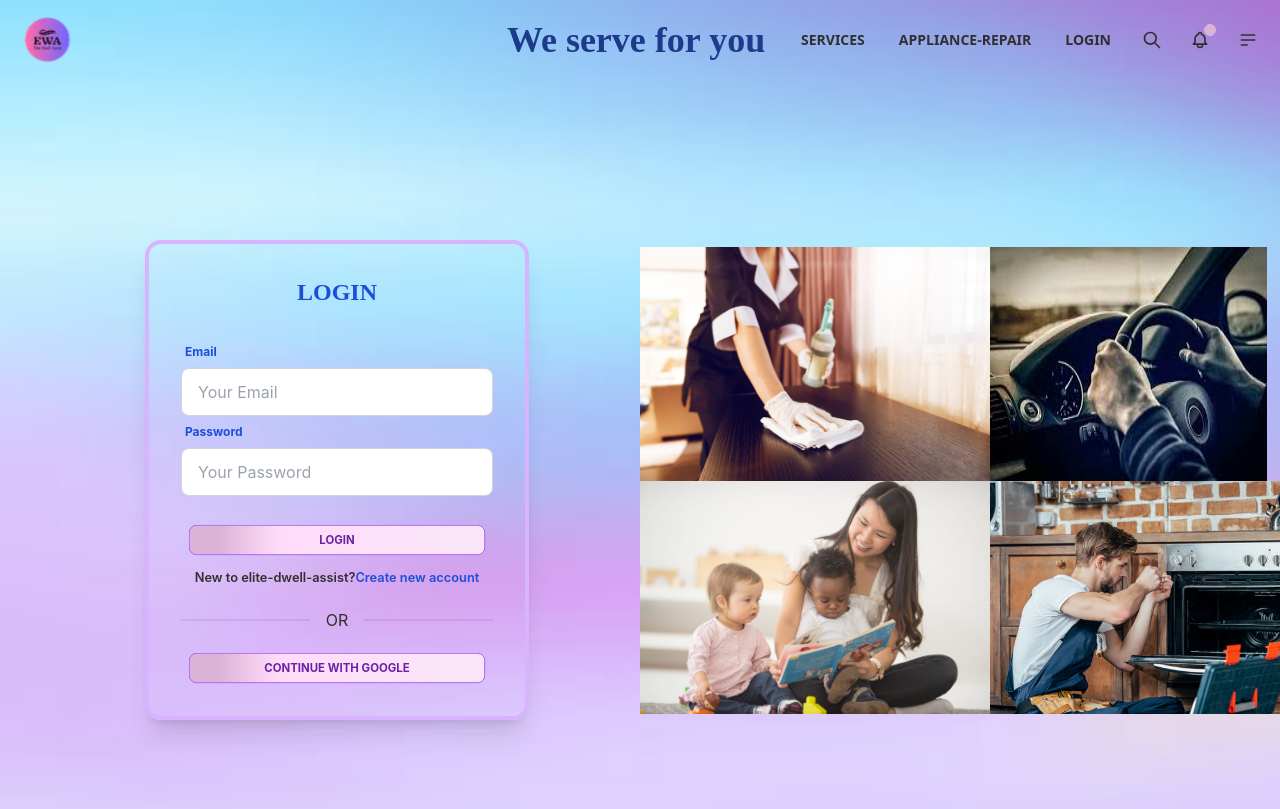
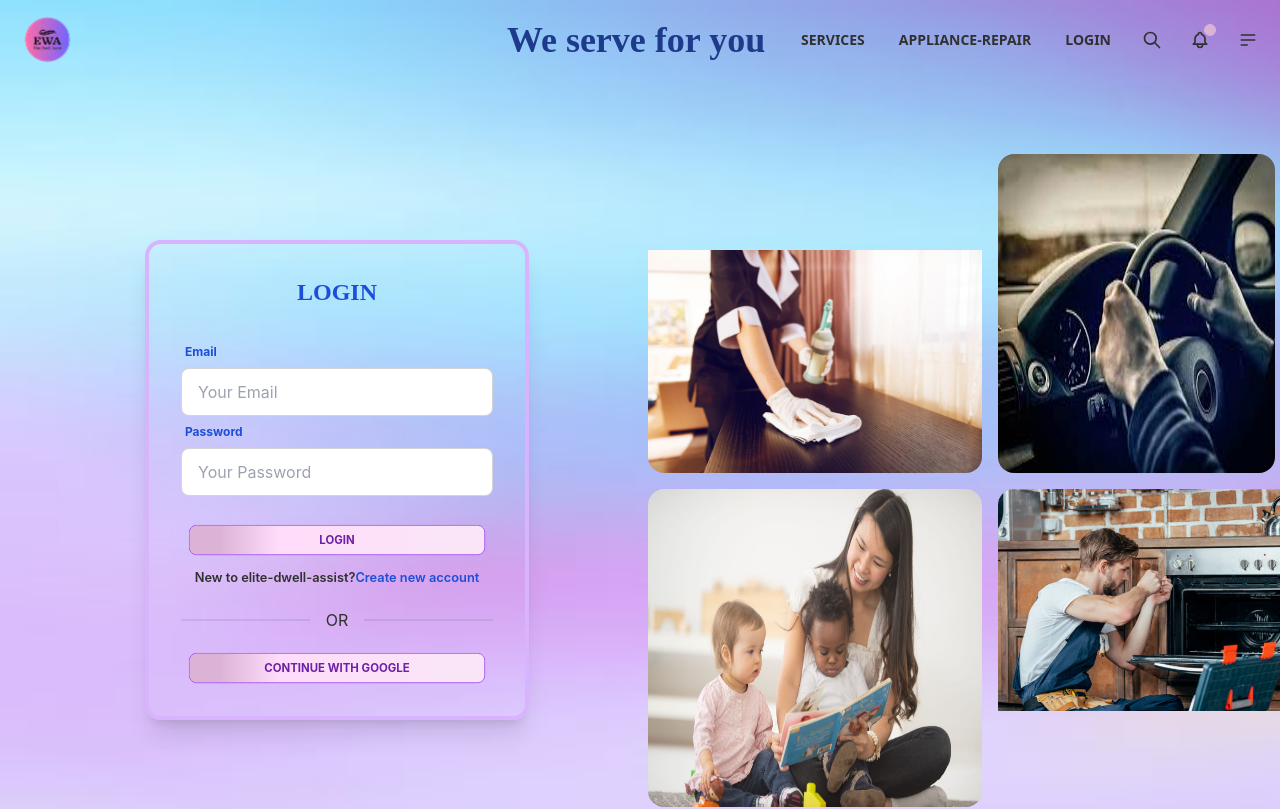
Before and after one commit to Humayra-Akter/elite-dwell-assist, a React (Create React App) app: page /login in a window 1280 px wide. Shown: the top 809 px of the page. Built offline with nearby package versions, Linux system fonts and the light colour scheme.

Commit message:
login pg

```diff
--- a/src/Components/Home/Banner.js
+++ b/src/Components/Home/Banner.js
@@ -7,10 +7,10 @@ import banner3 from "../../images/maid.jpg";
 const Banner = () => {
   return (
     <div
-      style={{
-        background: `url(${banner})`,
-        backgroundSize: "cover",
-      }}
+      // style={{
+      //   background: `url(${banner})`,
+      //   backgroundSize: "cover",
+      // }}
       className="flex"
     >
       <div class=" py-7 carousel w-2/4">
--- a/src/Components/Login/Login.js
+++ b/src/Components/Login/Login.js
@@ -8,7 +8,7 @@ import { Link } from "react-router-dom";
 const Login = () => {
   return (
     <div className="container relative hidden h-screen flex-col items-center justify-center md:grid lg:max-w-none lg:grid-cols-2 lg:px-0">
-      <div className="mx-auto flex w-full flex-col justify-center  sm:w-[350px]">
+      <div className="mx-auto flex w-full flex-col justify-center sm:w-[350px]">
         <div className="card w-96 bg-transparent border-purple-300 border-4 shadow-xl">
           <div className="card-body">
             <h1
@@ -79,12 +79,30 @@ const Login = () => {
 
       <div className="mr-auto flex w-1/2 flex-col justify-center sm:w-[350px]">
         <div className="flex">
-          <img src={banner1} alt=""></img>
-          <img className="w-96" src={banner2} alt=""></img>
+          <img
+            className="w-full rounded-3xl pt-24 border-8 border-transparent"
+            src={banner1}
+            alt=""
+          ></img>
+
+          <img
+            className=" border-8 rounded-3xl border-transparent"
+            src={banner2}
+            alt=""
+          ></img>
         </div>
         <div className="flex">
-          <img src={banner3} alt=""></img>
-          <img src={banner4} alt=""></img>
+          <img
+            className="w-full rounded-3xl border-8 border-transparent"
+            src={banner3}
+            alt=""
+          ></img>
+
+          <img
+            className="w-96 rounded-3xl border-8 border-transparent pb-24"
+            src={banner4}
+            alt=""
+          ></img>
         </div>
       </div>
     </div>
```
